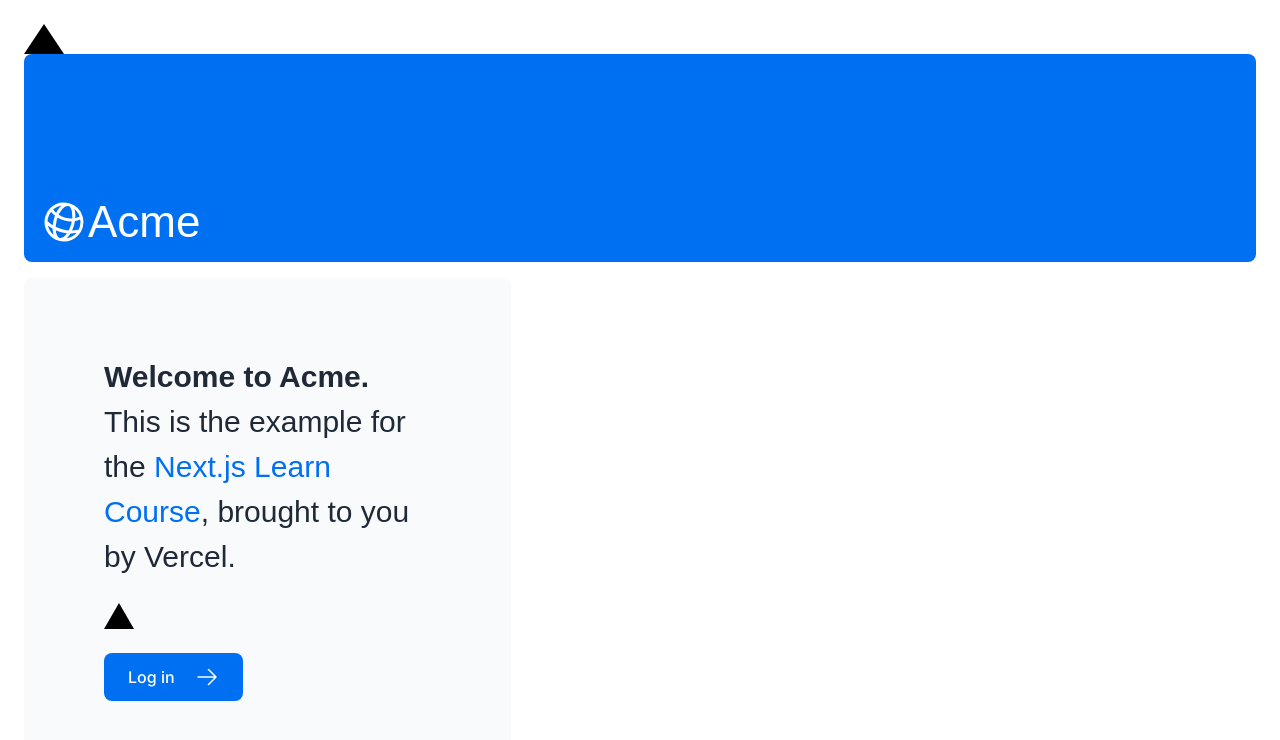
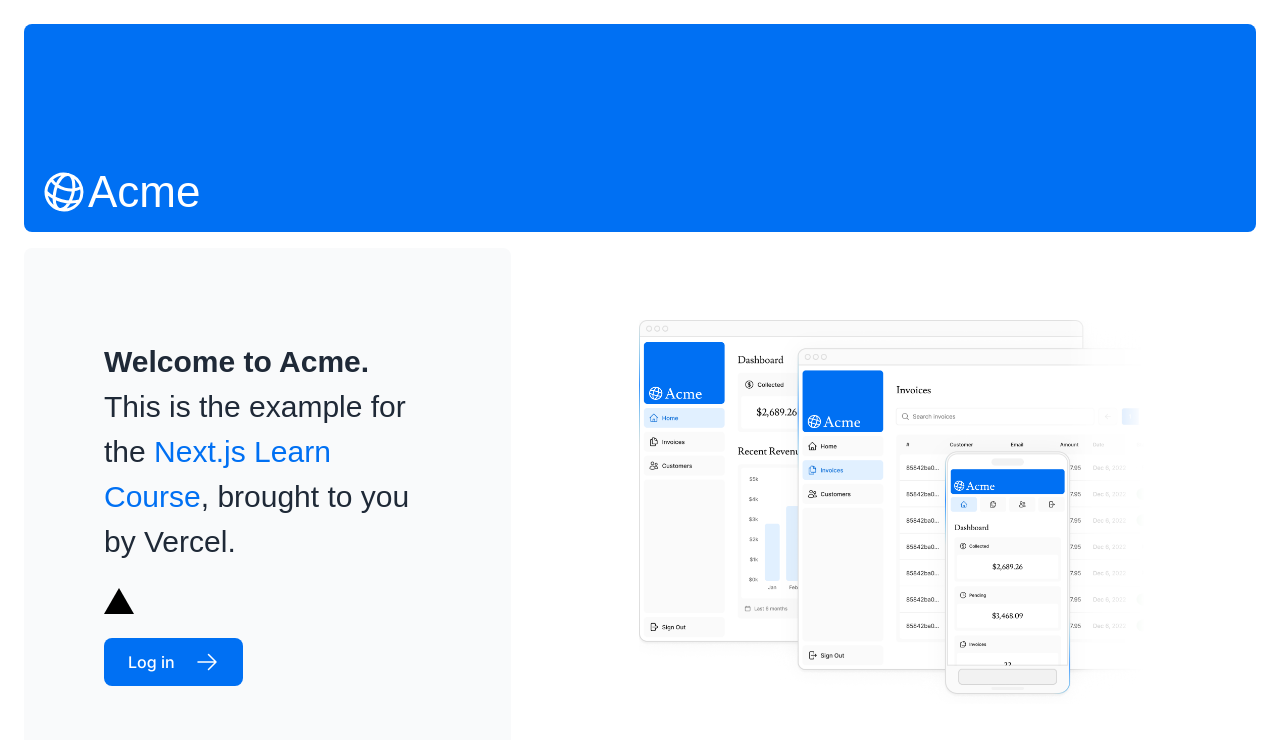
Before and after one commit to elvisss/nextjs-dashboard, a Next.js app: page / in a window 1280 px wide. Shown: the top 740 px of the page. Built offline with nearby package versions, Linux system fonts and the light colour scheme; a web font is replaced by a local one.

Commit message:
add Image component

```diff
--- a/app/page.tsx
+++ b/app/page.tsx
@@ -1,28 +1,28 @@
-import AcmeLogo from '@/app/ui/acme-logo';
-import { ArrowRightIcon } from '@heroicons/react/24/outline';
-import Link from 'next/link';
-import styles from '@/app/ui/home.module.css';
-import { lusitana } from '@/app/ui/fonts';
+import AcmeLogo from "@/app/ui/acme-logo";
+import { ArrowRightIcon } from "@heroicons/react/24/outline";
+import Link from "next/link";
+import styles from "@/app/ui/home.module.css";
+import { lusitana } from "@/app/ui/fonts";
+import Image from "next/image";
 
 export default function Page() {
   return (
     <main className="flex min-h-screen flex-col p-6">
-      <div className={styles.shape} />
       <div className="flex h-20 shrink-0 items-end rounded-lg bg-blue-500 p-4 md:h-52">
         <AcmeLogo />
       </div>
       <div className="mt-4 flex grow flex-col gap-4 md:flex-row">
         <div className="flex flex-col justify-center gap-6 rounded-lg bg-gray-50 px-6 py-10 md:w-2/5 md:px-20">
-          <p className={`${lusitana.className} text-xl text-gray-800 md:text-3xl md:leading-normal`}>
-            <strong>Welcome to Acme.</strong> This is the example for the{' '}
+          <p
+            className={`${lusitana.className} text-xl text-gray-800 md:text-3xl md:leading-normal`}
+          >
+            <strong>Welcome to Acme.</strong> This is the example for the{" "}
             <a href="https://nextjs.org/learn/" className="text-blue-500">
               Next.js Learn Course
             </a>
             , brought to you by Vercel.
           </p>
-          <div
-            className="relative w-0 h-0 border-l-[15px] border-r-[15px] border-b-[26px] border-l-transparent border-r-transparent border-b-black"
-          />
+          <div className="relative w-0 h-0 border-l-[15px] border-r-[15px] border-b-[26px] border-l-transparent border-r-transparent border-b-black" />
           <Link
             href="/login"
             className="flex items-center gap-5 self-start rounded-lg bg-blue-500 px-6 py-3 text-sm font-medium text-white transition-colors hover:bg-blue-400 md:text-base"
@@ -32,6 +32,20 @@
         </div>
         <div className="flex items-center justify-center p-6 md:w-3/5 md:px-28 md:py-12">
           {/* Add Hero Images Here */}
+          <Image
+            src="/hero-desktop.png"
+            width={1000}
+            height={760}
+            className="hidden md:block"
+            alt="Screenshots of the dashboard project showing desktop version"
+          />
+          <Image
+            src="/hero-mobile.png"
+            width={560}
+            height={620}
+            className="block md:hidden"
+            alt="Screenshots of the dashboard project showing mobile version"
+          />
         </div>
       </div>
     </main>
```
